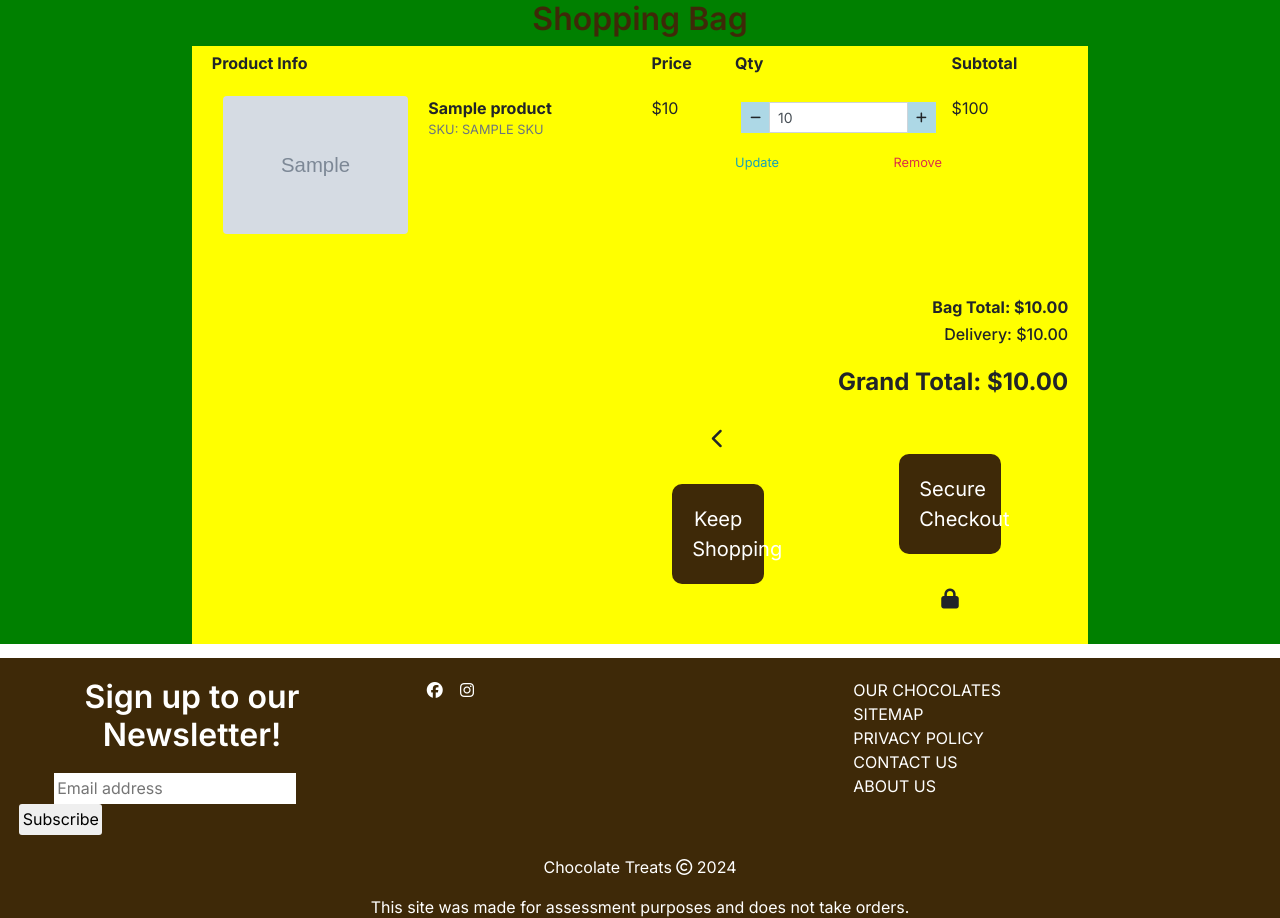
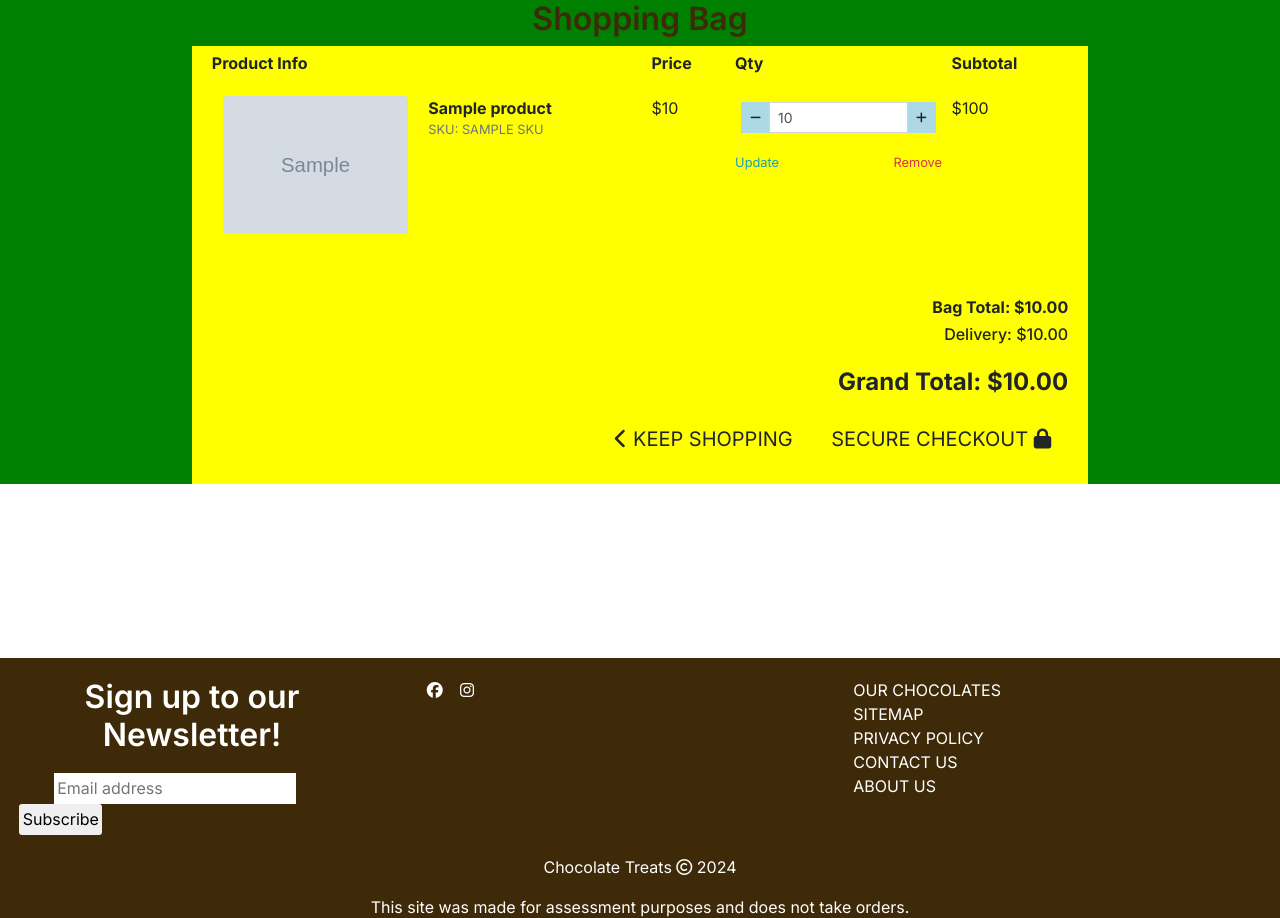
Before and after one commit to CatherineP37/project_5, a Django app: template bag/templates/bag/bag.html in a window 1280 px wide. Shown: the part 142-1060 px from the top of the page. Run offline with Django 3.2, Linux system fonts and the light colour scheme; the template is opened without the code that fills it: most values are stand-ins (such as "Sample title", 1, 10 or a date in 2020); grey boxes marked "Sample" are stand-in pictures; some libraries are stand-ins or nearby versions.

Commit message:
Edit checkout-buttons.html

```diff
--- a/bag/templates/bag/checkout-buttons.html
+++ b/bag/templates/bag/checkout-buttons.html
@@ -2,10 +2,10 @@
     <span class="icon">
         <i class="fas fa-chevron-left"></i>
     </span>
-    <span class="buttons">Keep Shopping</span>
+    <span class="text-uppercase">Keep Shopping</span>
 </a>
 <a href="{% url 'checkout' %}" class="btn btn-black rounded-0 btn-lg">
-    <span class="buttons">Secure Checkout</span>
+    <span class="text-uppercase">Secure Checkout</span>
     <span class="icon">
         <i class="fas fa-lock"></i>
     </span>
```
